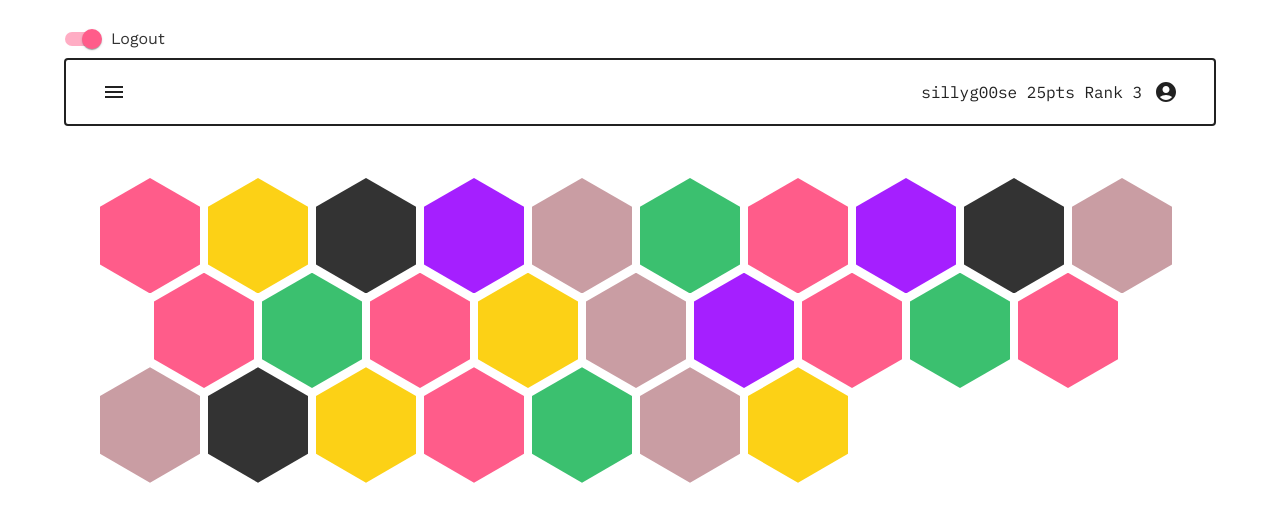
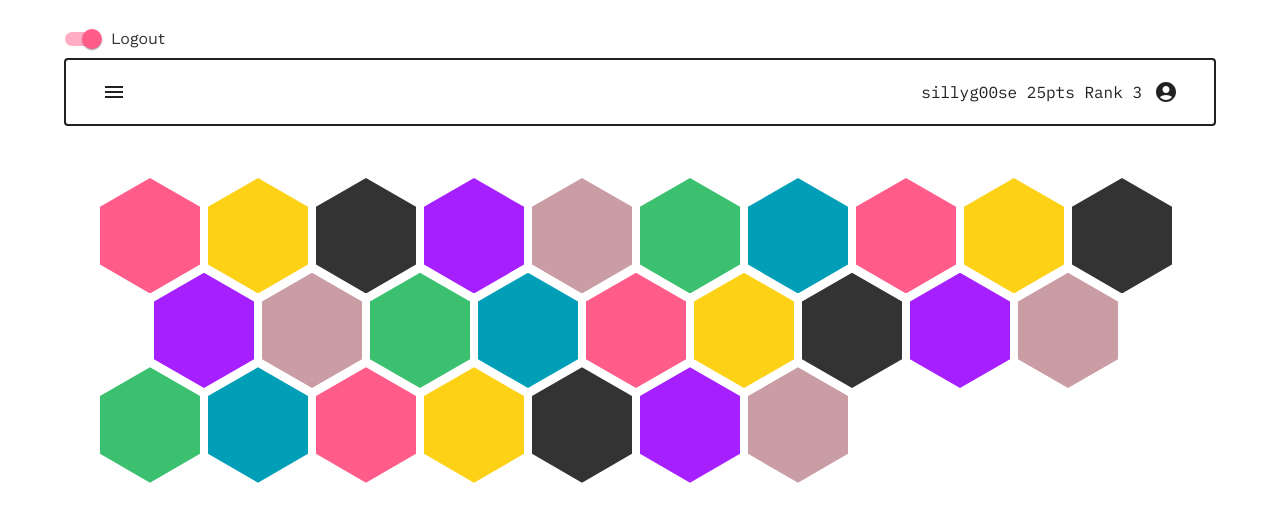
Before and after one commit to bop-simon/bop-simon-frontend, a React app: page /home in a window 1280 px wide. Shown: the top 522 px of the page. Built offline with nearby package versions, Linux system fonts and the light colour scheme.

Commit message:
new color added, keys color coded

```diff
--- a/src/components/Game/game.module.css
+++ b/src/components/Game/game.module.css
@@ -41,26 +41,37 @@ img {
   transform: scale(1.05);
 }
 
-.container div:nth-child(2n) {
+.container div:nth-child(7n + 1) {
+  background: #ff5c8a;
+}
+
+.container div:nth-child(7n + 2) {
   background: #fcd116;
 }
 
-.container div:nth-child(3n) {
+.container div:nth-child(7n + 3) {
   background: #333;
 }
 
-.container div:nth-child(4n) {
+.container div:nth-child(7n + 4) {
   background: #a51fff;
 }
 
-.container div:nth-child(5n) {
+.container div:nth-child(7n + 5) {
   background: #c99da3;
 }
 
-.container div:nth-child(6n) {
+.container div:nth-child(7n + 6) {
   background: #3bc06f;
 }
 
+.container div:nth-child(7n + 7) {
+  background: #009fb7;
+}
+
+/* .container div:nth-child(7n + 7) {
+  background: #009f93;
+} */
 .container::before {
   content: '';
   width: calc(var(--s) / 2 + var(--m));
```
Also changed, not shown: src/components/Game/Game.jsx (+9 -0 lines).
